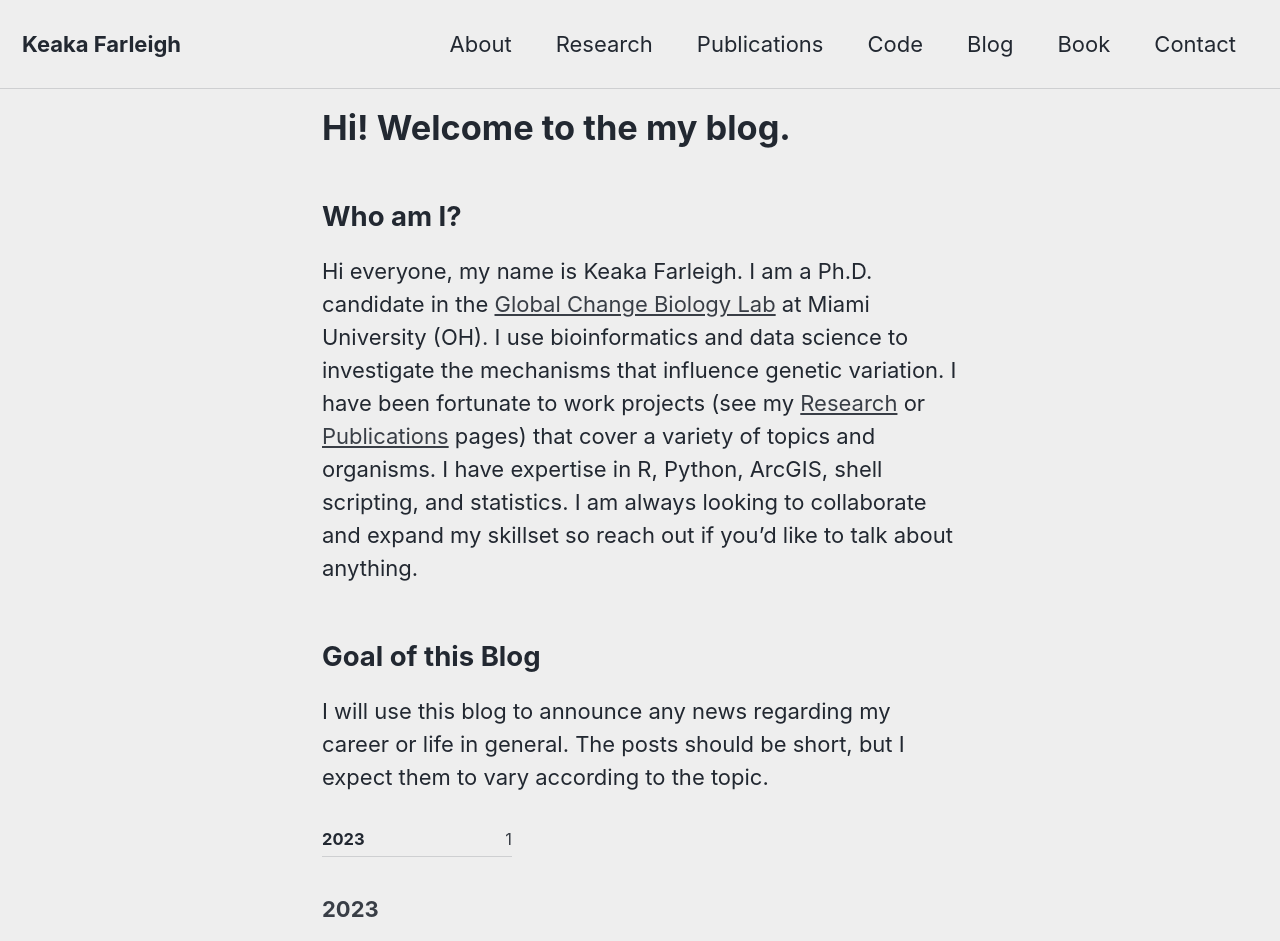
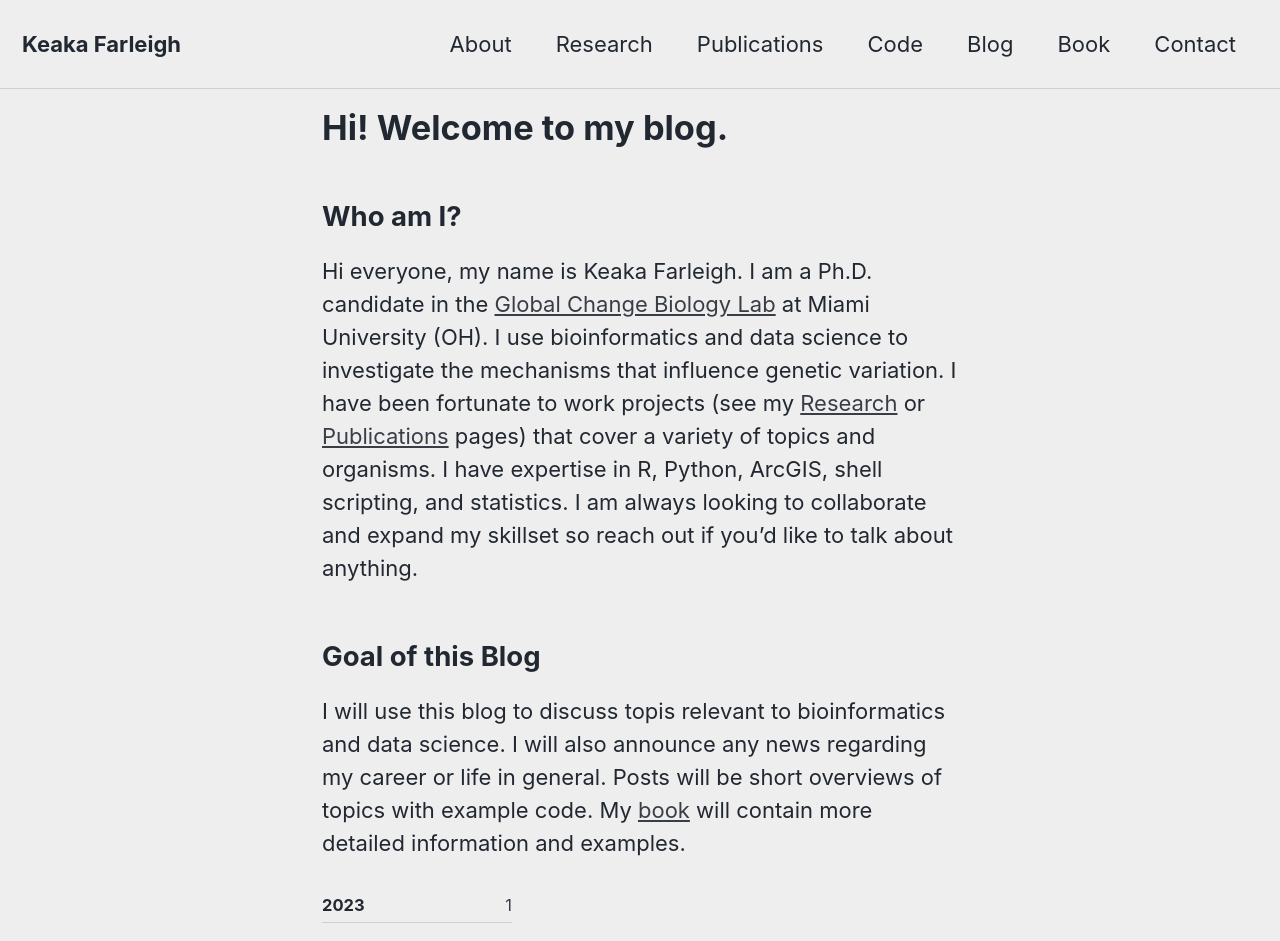
Before and after one commit to kfarleigh/kfarleigh.github.io, a Jekyll site: the page built from _posts/2023-01-05-hi-everyone.md, in a window 1280 px wide, cut to the strip 0-941 px from the top of the page. Built offline with Jekyll 4.4.1, drawn with Linux system fonts in a browser that asks for light colours; cached includes are drawn as plain includes.

Commit message:
Update 2023-01-05-hi-everyone.md

```diff
--- a/_posts/2023-01-05-hi-everyone.md
+++ b/_posts/2023-01-05-hi-everyone.md
@@ -1,6 +1,6 @@
 ---
 layout: posts
-title:  "Hi! Welcome to the my blog."
+title:  "Hi! Welcome to my blog."
 author: Keaka Farleigh
 date: 2023-01-05
 category: blog
@@ -10,4 +10,4 @@ Hi everyone, my name is Keaka Farleigh. I am a Ph.D. candidate in the [Global Ch
 and data science to investigate the mechanisms that influence genetic variation. I have been fortunate to work projects (see my [Research](https://kfarleigh.github.io/research/) or [Publications](https://kfarleigh.github.io/publications/) pages) that cover a variety of topics and organisms. I have expertise in R, Python, ArcGIS, shell scripting, and statistics. I am always looking to collaborate and expand my skillset so reach out if you'd like to talk about anything.
 
 ## Goal of this Blog
-I will use this blog to announce any news regarding my career or life in general. The posts should be short, but I expect them to vary according to the topic.
+I will use this blog to discuss topis relevant to bioinformatics and data science. I will also announce any news regarding my career or life in general. Posts will be short overviews of topics with example code. My [book](https://kfarleigh.github.io/book/) will contain more detailed information and examples.
```
